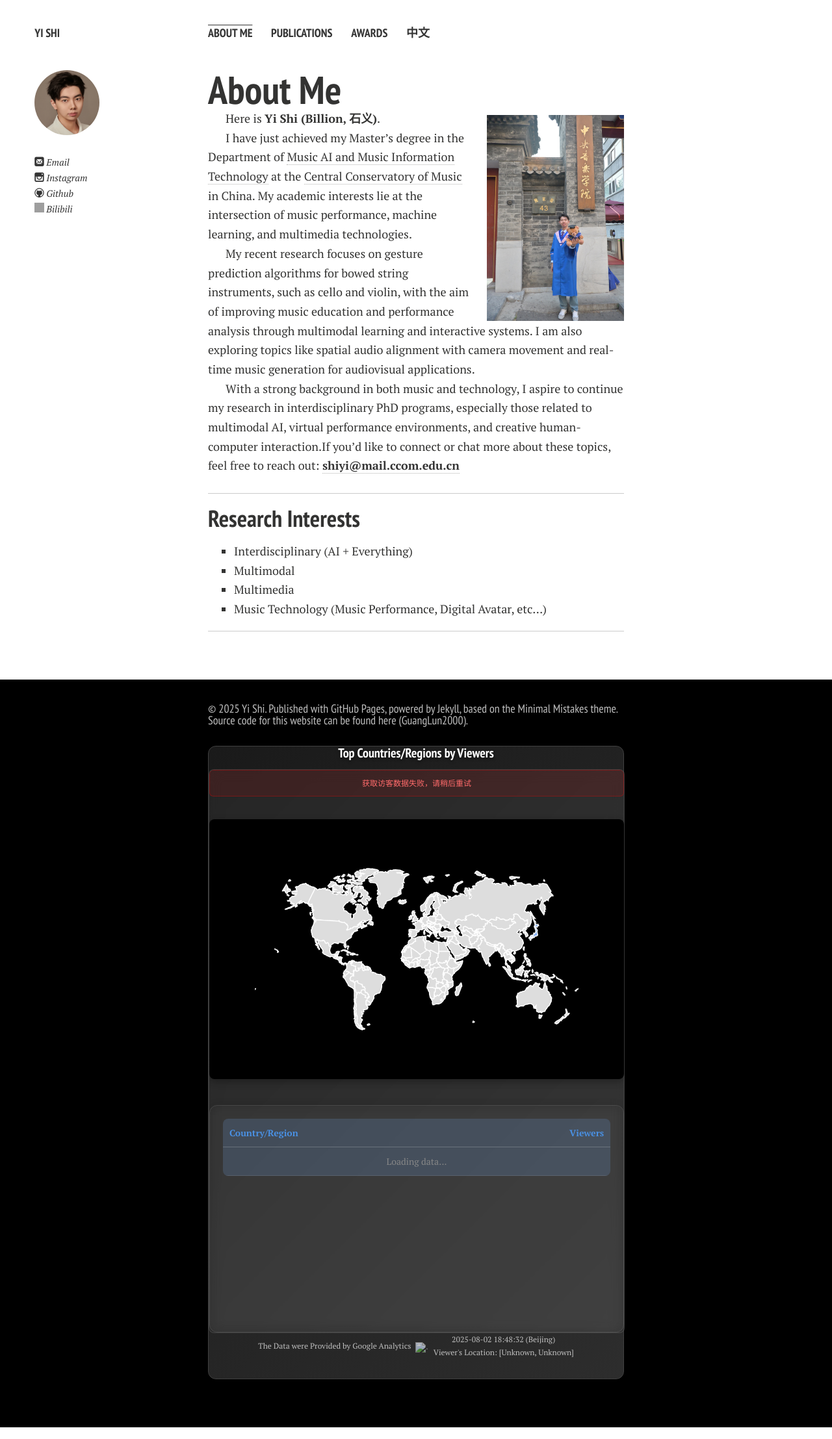
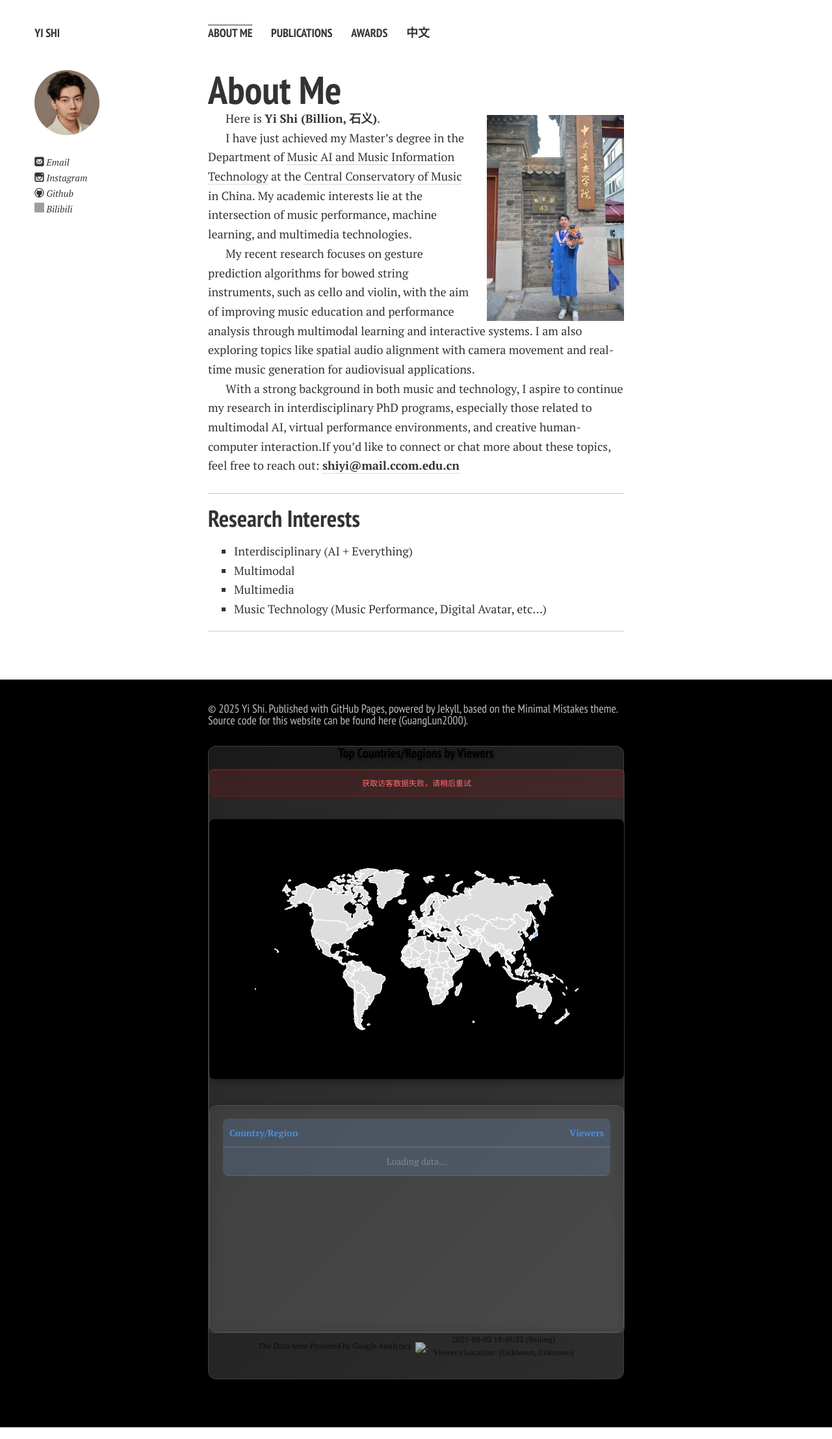
Before and after one commit to shiyi099/homepage, a Jekyll site: the page built from index.md, in a window 1280 px wide. Shown: the whole page at 65% size. Built offline with Jekyll 4.4.1, drawn with Linux system fonts in a browser that asks for light colours; nearby versions of some CDN libraries; comment, search, counter and statistics services are not loaded; a style sheet for code colours, icons or effects is not loaded; our own code applies the rules of GitHub Pages for plain Markdown files; grey boxes are pictures that could not be loaded.

Commit message:
Update world-map.css

```diff
--- a/assets/css/world-map.css
+++ b/assets/css/world-map.css
@@ -8,14 +8,14 @@
     background: linear-gradient(135deg, #1a1a1a 0%, #2d2d2d 100%);
     border-radius: 12px;
     border: 1px solid #404040;
-    color: #ffffff;
+    color: #000000;
     box-shadow: 0 8px 32px rgba(0, 0, 0, 0.3);
 }
 
 .world-map-section h4 {
     margin-bottom: 15px;
     font-size: 18px;
-    color: #ffffff;
+    color: #000000;
     text-align: center;
     font-weight: 600;
     text-shadow: 0 2px 4px rgba(0, 0, 0, 0.5);
@@ -142,7 +142,7 @@
     max-width: 600px;
     height: 300px;
     padding: 20px;
-    background: rgba(255, 255, 255, 0);
+    background: rgba(255, 255, 255, 0.05);
     border-radius: 12px;
     border: 1px solid rgba(255, 255, 255, 0.1);
     box-sizing: border-box;
```
